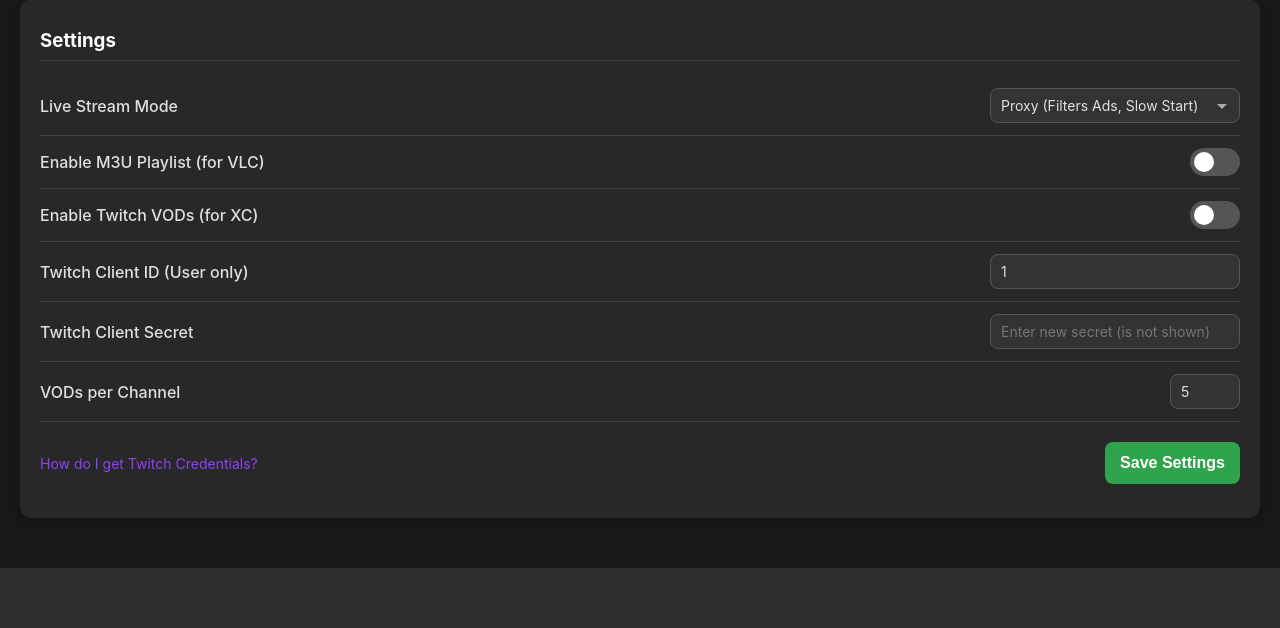
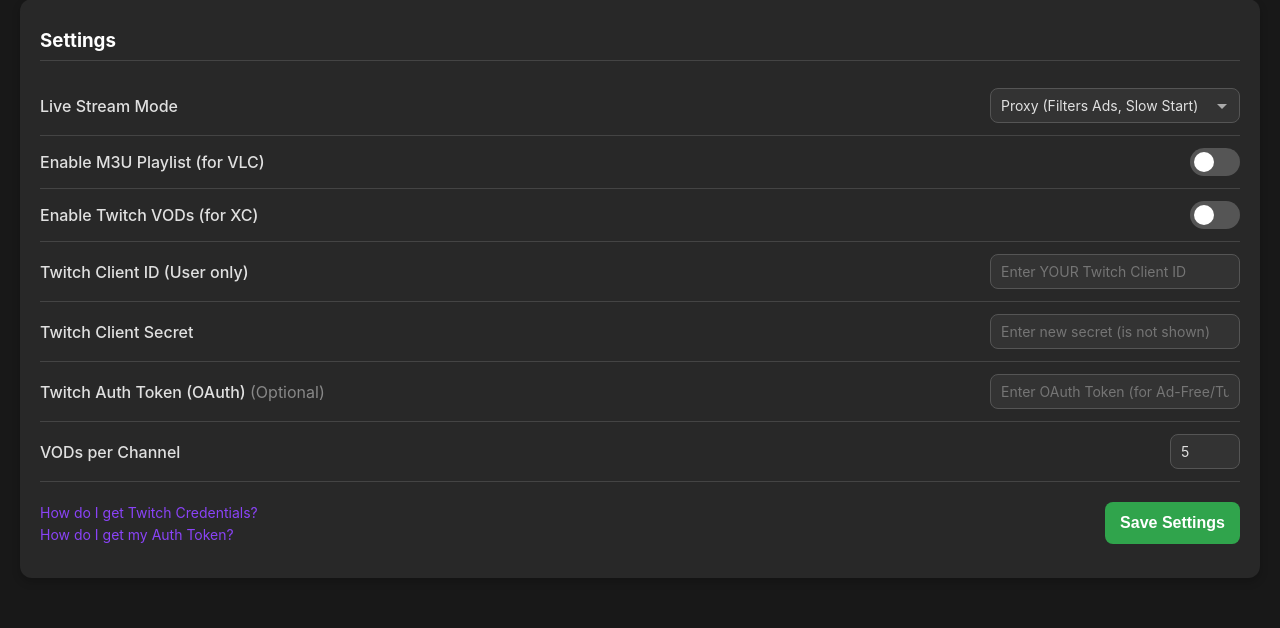
Before and after one commit to eikeja/tivitwitch-manager, a Flask app: page / in a window 1280 px wide. Shown: the part 613-1241 px from the top of the page. Before the commit the page ends 1181 px from the top, so only its background shows below. Run offline with Flask 3, Linux system fonts and the light colour scheme; the visitor is signed in with stand-in values (Sample User, id 1); data comes from the database, SQL or seed files in the repository; data that the repository does not hold is empty.

Commit message:
implement twitch auth token

```diff
--- a/db.py
+++ b/db.py
@@ -19,6 +19,15 @@ def get_db():
     if 'db' not in g:
         g.db = sqlite3.connect(DB_PATH)
         g.db.row_factory = sqlite3.Row
+
+        # Simple Migration Check (Auto-add auth_token column)
+        try:
+            g.db.execute("SELECT auth_token FROM users LIMIT 1")
+        except sqlite3.OperationalError:
+            current_app.logger.info("[DB] Migrating: Adding 'auth_token' column to users table.")
+            g.db.execute("ALTER TABLE users ADD COLUMN auth_token TEXT")
+            g.db.commit()
+
     return g.db
 
 def close_db(e=None):
--- a/templates/index.html
+++ b/templates/index.html
@@ -121,12 +121,21 @@
                 </div>
 
                 <div class="form-row">
+                    <label for="setting-auth-token">Twitch Auth Token (OAuth) <span
+                            style="font-weight:normal; color:#888;">(Optional)</span></label>
+                    <input type="password" id="setting-auth-token" placeholder="Enter OAuth Token (for Ad-Free/Turbo)">
+                </div>
+
+                <div class="form-row">
                     <label for="setting-vod-count">VODs per Channel</label>
                     <input type="number" id="setting-vod-count" min="1" max="50" value="5">
                 </div>
 
                 <div class="form-footer">
-                    <a href="#" id="open-modal-btn">How do I get Twitch Credentials?</a>
+                    <div style="display:flex; flex-direction:column; gap:5px; align-items:flex-start;">
+                        <a href="#" id="open-modal-btn">How do I get Twitch Credentials?</a>
+                        <a href="#" id="open-auth-modal-btn">How do I get my Auth Token?</a>
+                    </div>
                     <button id="save-settings-btn" class="btn-green">Save Settings</button>
                 </div>
                 <p id="settings-status"></p>
@@ -162,6 +171,25 @@
                     this value immediately (it will not be shown again).</li>
                 <li>Paste both values into the settings on this page and click "Save".</li>
             </ol>
+        </div>
+    </div>
+    </div>
+
+    <div id="auth-modal" class="modal">
+        <div class="modal-content">
+            <span class="close-btn">&times;</span>
+            <h2>How to get your Twitch Auth Token</h2>
+            <p>This token allows the proxy to "watch" streams as you. Use this if you have <strong>Twitch Turbo</strong>
+                or a <strong>Subscription</strong> to avoid ads (and the resulting stream freeze).</p>
+            <ol>
+                <li>Open <a href="https://twitch.tv" target="_blank">Twitch.tv</a> in your browser and log in.</li>
+                <li>Open Developer Tools (F12) -> <strong>Application</strong> (or Storage) tab.</li>
+                <li>Expand <strong>Cookies</strong> -> <code>https://www.twitch.tv</code>.</li>
+                <li>Find the cookie named <code>auth-token</code>.</li>
+                <li>Copy its Value (usually a 30-character string).</li>
+                <li>Paste it into the <strong>Twitch Auth Token</strong> field in Settings.</li>
+            </ol>
+            <p><strong>Warning:</strong> This gives full access to your account. Do not share this token.</p>
         </div>
     </div>
 
@@ -223,6 +251,31 @@
     </div>
 
     <script src="{{ url_for('static', filename='script.js') }}"></script>
+    <script>
+        // Quick inline script for the new modal (easier than parsing full script.js)
+        document.addEventListener('DOMContentLoaded', () => {
+            const authModal = document.getElementById('auth-modal');
+            const openAuthBtn = document.getElementById('open-auth-modal-btn');
+            const closeAuthBtn = authModal.querySelector('.close-btn');
+
+            if (openAuthBtn) {
+                openAuthBtn.onclick = (e) => {
+                    e.preventDefault();
+                    authModal.style.display = 'flex';
+                }
+            }
+            if (closeAuthBtn) {
+                closeAuthBtn.onclick = () => {
+                    authModal.style.display = 'none';
+                }
+            }
+            window.onclick = (event) => {
+                if (event.target == authModal) {
+                    authModal.style.display = 'none';
+                }
+            }
+        });
+    </script>
 </body>
 
 </html>
--- a/views.py
+++ b/views.py
@@ -193,6 +193,7 @@ def api_get_settings():
     # (Client Secret is never sent back for security, just like global)
     settings['twitch_client_id'] = g.user['client_id'] or ""
     settings['twitch_client_secret'] = "" # Placeholder
+    settings['twitch_auth_token'] = g.user['auth_token'] or ""
 
     current_app.logger.info(f"[WebAPI] GET /api/settings: Loading settings for {g.user['username']}.")
     return jsonify(settings)
@@ -220,19 +221,20 @@ def api_save_settings():
              save('live_stream_mode', data.get('live_stream_mode', 'proxy'))
              save('log_level', new_log_level_str)
 
-        # 2. Save User-Specific Settings (Twitch Credentials)
+        # 2. Save User-Specific Settings (Twitch Credentials & Auth Token)
         user_client_id = data.get('twitch_client_id', '').strip()
         user_client_secret = data.get('twitch_client_secret')
+        user_auth_token = data.get('twitch_auth_token', '').strip()
 
         if user_client_secret:
-            # Update ID and Secret (if secret is provided)
-            conn.execute("UPDATE users SET client_id = ?, client_secret = ? WHERE id = ?",
-                         (user_client_id, user_client_secret, g.user['id']))
+            # Update ID, Secret and Token
+            conn.execute("UPDATE users SET client_id = ?, client_secret = ?, auth_token = ? WHERE id = ?",
+                         (user_client_id, user_client_secret, user_auth_token, g.user['id']))
             current_app.logger.info(f"[WebAPI] Updated credentials for user {g.user['username']}.")
         else:
-            # Only update ID if secret is not changed
-            conn.execute("UPDATE users SET client_id = ? WHERE id = ?",
-                         (user_client_id, g.user['id']))
+            # Only update ID and Token if secret is not changed
+            conn.execute("UPDATE users SET client_id = ?, auth_token = ? WHERE id = ?",
+                         (user_client_id, user_auth_token, g.user['id']))
 
         conn.commit()
 
```
Also changed, not shown: streaming.py (+18 -2 lines).
